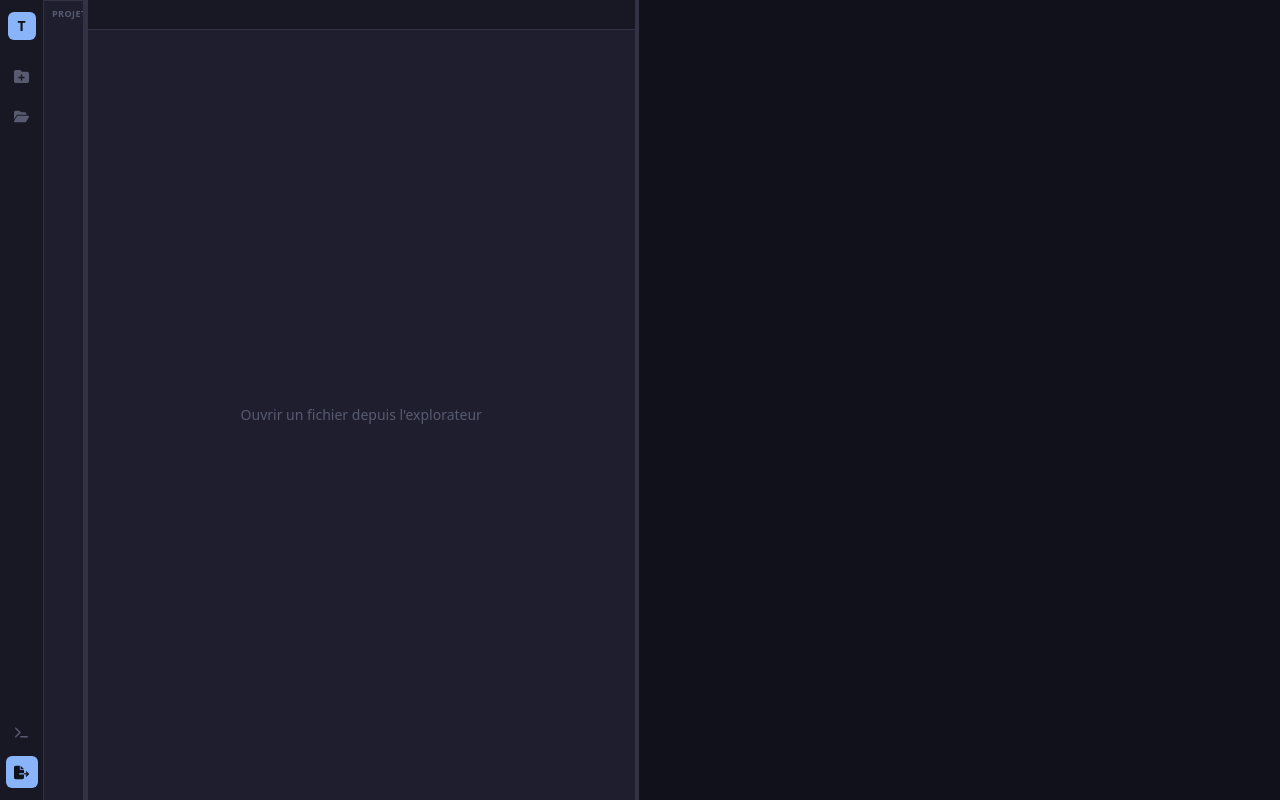
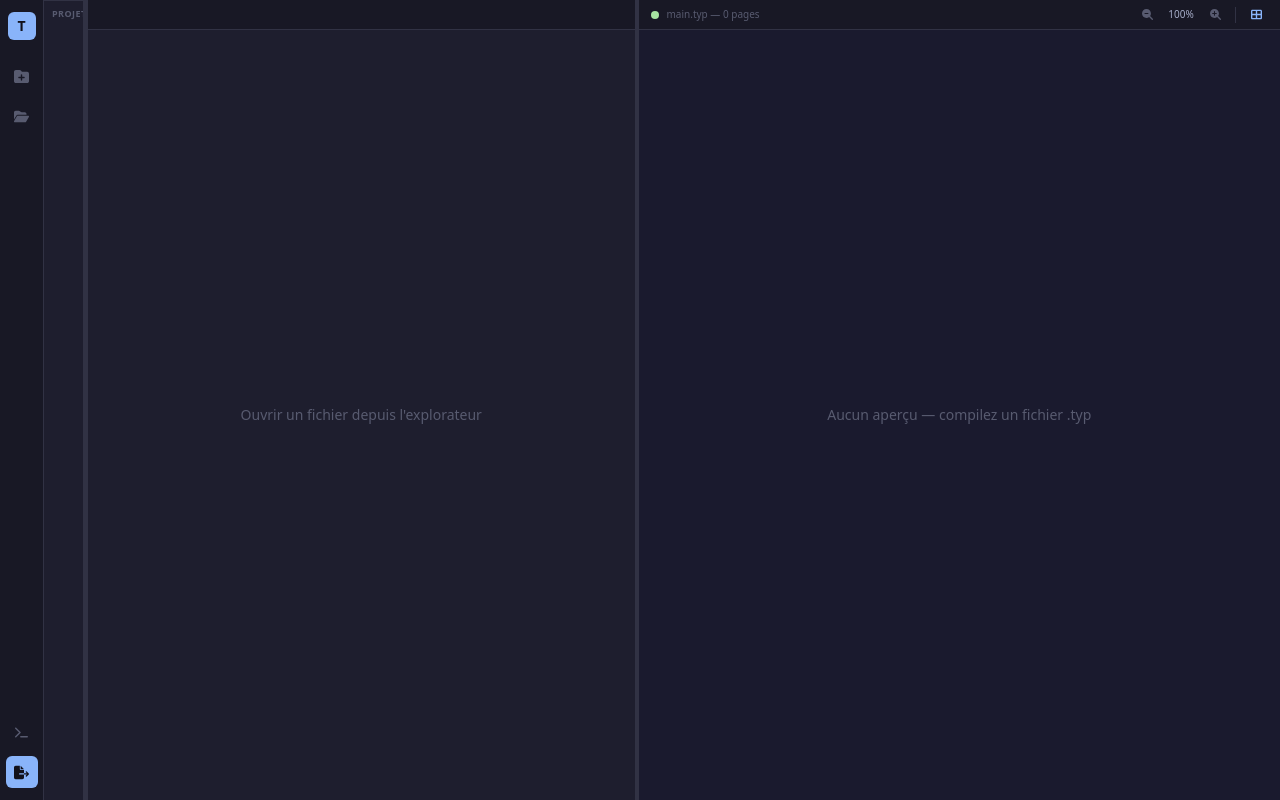
Before and after one commit to Hacktiv-Studio/typst-editor, a React (Vite) app: page / in a window 1280 px wide. Built offline with nearby package versions, Linux system fonts and the light colour scheme.

Commit message:
feat: Preview panel SVG viewer avec vignettes

```diff
--- /dev/null
+++ b/src/components/Preview/PagesViewer.tsx
@@ -0,0 +1,40 @@
+import { useRef } from 'react'
+import { useAppStore } from '../../store/appStore'
+
+export function PagesViewer() {
+  const { pages, activePage, zoom, setActivePage } = useAppStore()
+  const containerRef = useRef<HTMLDivElement>(null)
+
+  return (
+    <div
+      ref={containerRef}
+      className="flex-1 overflow-auto bg-[#1a1a2e] flex flex-col items-center gap-4 py-5 px-4"
+    >
+      {pages.length === 0 && (
+        <div className="flex-1 flex items-center justify-center text-[#585b70] text-sm">
+          Aucun aperçu — compilez un fichier .typ
+        </div>
+      )}
+      {pages.map((svg, i) => (
+        <div
+          key={i}
+          data-page={i}
+          className={`relative flex-shrink-0 shadow-2xl rounded-sm cursor-pointer transition-shadow ${
+            i === activePage ? 'ring-2 ring-[#89b4fa]' : ''
+          }`}
+          style={{ transform: `scale(${zoom})`, transformOrigin: 'top center' }}
+          onClick={() => setActivePage(i)}
+        >
+          <div
+            dangerouslySetInnerHTML={{ __html: svg }}
+            className="bg-white block"
+            style={{ lineHeight: 0 }}
+          />
+          <div className="absolute -bottom-5 left-1/2 -translate-x-1/2 text-[9px] text-[#585b70] whitespace-nowrap">
+            Page {i + 1}
+          </div>
+        </div>
+      ))}
+    </div>
+  )
+}
--- a/src/components/Preview/PreviewPanel.tsx
+++ b/src/components/Preview/PreviewPanel.tsx
@@ -1 +1,49 @@
-export const PreviewPanel = () => <div data-testid="PreviewPanel"></div>
+import { FaMagnifyingGlassMinus, FaMagnifyingGlassPlus, FaTableCellsLarge } from 'react-icons/fa6'
+import { useAppStore } from '../../store/appStore'
+import { PagesViewer } from './PagesViewer'
+import { Thumbnails } from './Thumbnails'
+
+export function PreviewPanel() {
+  const {
+    pages, activePage, zoom, showThumbnails, isCompiling, entryFile,
+    setZoom, toggleThumbnails,
+  } = useAppStore()
+
+  return (
+    <div className="h-full flex flex-col bg-[#11111b]">
+      {/* Toolbar */}
+      <div className="h-[30px] bg-[#181825] border-b border-[#313244] flex items-center justify-between px-3 flex-shrink-0">
+        <div className="flex items-center gap-2">
+          <div className={`w-2 h-2 rounded-full flex-shrink-0 ${
+            isCompiling ? 'bg-[#f9e2af] animate-pulse' : 'bg-[#a6e3a1]'
+          }`} title={isCompiling ? 'Compilation...' : 'Compilé'} />
+          <span className="text-[10px] text-[#585b70] truncate">{entryFile} — {pages.length} page{pages.length !== 1 ? 's' : ''}</span>
+        </div>
+        <div className="flex items-center gap-1">
+          <button onClick={() => setZoom(Math.max(0.25, zoom - 0.25))} className="w-6 h-6 flex items-center justify-center text-[#585b70] hover:text-[#cdd6f4] rounded">
+            <FaMagnifyingGlassMinus size={11} />
+          </button>
+          <span className="text-[10px] text-[#a6adc8] w-9 text-center">{Math.round(zoom * 100)}%</span>
+          <button onClick={() => setZoom(Math.min(3, zoom + 0.25))} className="w-6 h-6 flex items-center justify-center text-[#585b70] hover:text-[#cdd6f4] rounded">
+            <FaMagnifyingGlassPlus size={11} />
+          </button>
+          <div className="w-px h-4 bg-[#313244] mx-1" />
+          <button
+            onClick={toggleThumbnails}
+            className={`w-6 h-6 flex items-center justify-center rounded transition-colors ${
+              showThumbnails ? 'text-[#89b4fa]' : 'text-[#585b70] hover:text-[#cdd6f4]'
+            }`}
+          >
+            <FaTableCellsLarge size={11} />
+          </button>
+        </div>
+      </div>
+
+      {/* Body */}
+      <div className="flex-1 flex overflow-hidden">
+        <PagesViewer />
+        {showThumbnails && pages.length > 0 && <Thumbnails />}
+      </div>
+    </div>
+  )
+}
--- /dev/null
+++ b/src/components/Preview/Thumbnails.tsx
@@ -0,0 +1,28 @@
+import { useAppStore } from '../../store/appStore'
+
+export function Thumbnails() {
+  const { pages, activePage, setActivePage } = useAppStore()
+
+  return (
+    <div className="w-[72px] bg-[#181825] border-l border-[#313244] overflow-y-auto flex flex-col items-center gap-2 py-2 flex-shrink-0">
+      {pages.map((svg, i) => (
+        <div
+          key={i}
+          onClick={() => setActivePage(i)}
+          className={`w-14 cursor-pointer rounded-sm overflow-hidden border-[1.5px] transition-colors flex-shrink-0 ${
+            i === activePage ? 'border-[#89b4fa]' : 'border-transparent hover:border-[#45475a]'
+          }`}
+        >
+          <div
+            dangerouslySetInnerHTML={{ __html: svg }}
+            className="w-full pointer-events-none"
+            style={{ transform: 'scale(0.18)', transformOrigin: 'top left', height: '76px', overflow: 'hidden' }}
+          />
+          <div className={`text-center text-[8px] py-0.5 ${i === activePage ? 'text-[#89b4fa]' : 'text-[#585b70]'}`}>
+            {i + 1}
+          </div>
+        </div>
+      ))}
+    </div>
+  )
+}
```
Also changed, not shown: 1 other file (tests, documents, lock files or other folders).
